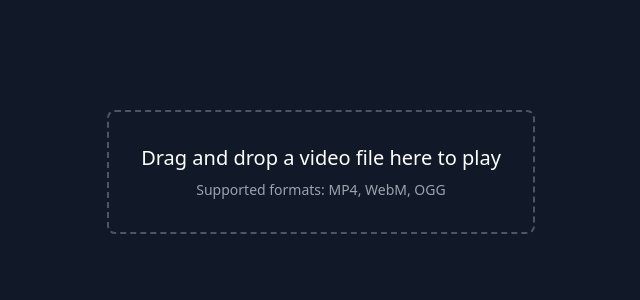
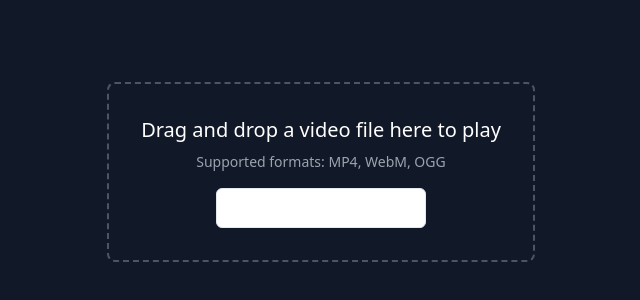
Before and after one commit to Nightfuryv2/Video-player, a React (Vite) app: page / in a window 1280 px wide. Shown: the part 228-528 px from the top of the page, without its empty margins (319-959 px from the left). Built offline with nearby package versions, Linux system fonts and the light colour scheme.

Commit message:
Add file open option
Implement functionality to allow users to open video files from their desktop.
[skip gpt_engineer]

```diff
--- a/src/pages/Index.tsx
+++ b/src/pages/Index.tsx
@@ -1,5 +1,7 @@
 import VideoPlayer from "../components/VideoPlayer";
 import { useState } from "react";
+import { Button } from "@/components/ui/button";
+import { FolderOpen } from "lucide-react";
 
 const Index = () => {
   const [videoUrl, setVideoUrl] = useState<string>("");
@@ -18,6 +20,15 @@ const Index = () => {
     event.preventDefault();
   };
 
+  const handleFileSelect = (event: React.ChangeEvent<HTMLInputElement>) => {
+    const file = event.target.files?.[0];
+    if (file && file.type.startsWith('video/')) {
+      const url = URL.createObjectURL(file);
+      setVideoUrl(url);
+      console.log("Video selected:", url);
+    }
+  };
+
   return (
     <div
       className="min-h-screen bg-gray-900 flex items-center justify-center"
@@ -32,6 +43,21 @@ const Index = () => {
         <div className="text-white text-center p-8 border-2 border-dashed border-gray-600 rounded-lg">
           <p className="text-xl">Drag and drop a video file here to play</p>
           <p className="text-sm text-gray-400 mt-2">Supported formats: MP4, WebM, OGG</p>
+          <div className="mt-4">
+            <label htmlFor="video-upload">
+              <Button variant="outline" className="gap-2">
+                <FolderOpen className="w-4 h-4" />
+                Choose from computer
+              </Button>
+            </label>
+            <input
+              id="video-upload"
+              type="file"
+              accept="video/*"
+              onChange={handleFileSelect}
+              className="hidden"
+            />
+          </div>
         </div>
       )}
     </div>
```
